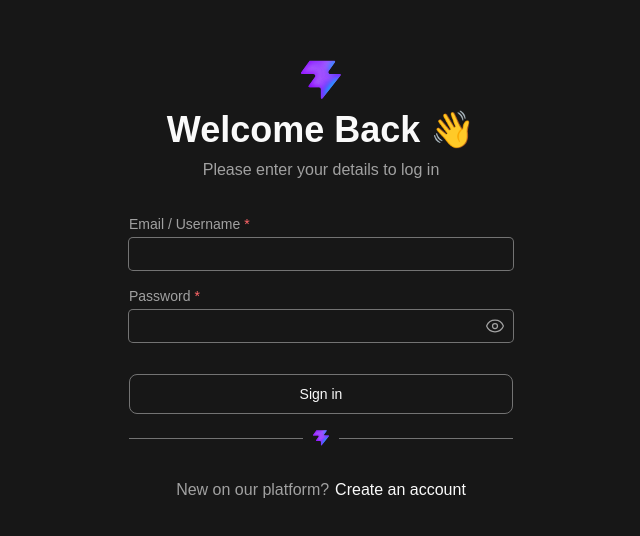
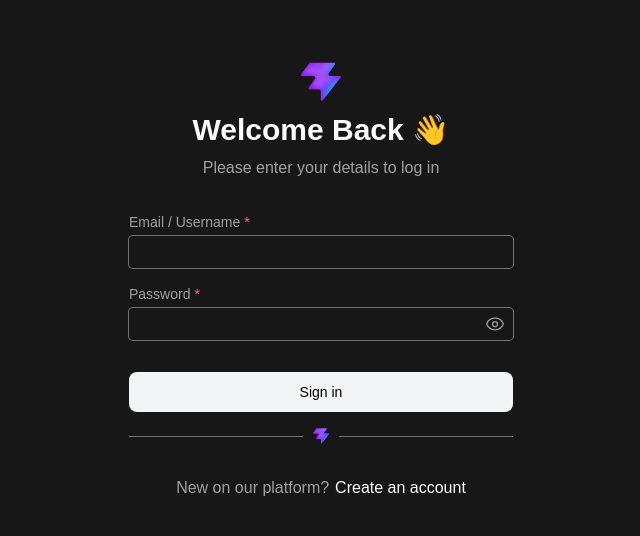
Before and after one commit to V1CTOR-cloud/prueba-tec-peliculas, a React (Vite) app in the folder frontend/: page /login in a window 1280 px wide. Shown: the part 124-660 px from the top of the page, without its empty margins (319-959 px from the left). Built offline with nearby package versions, Linux system fonts and the light colour scheme.

Commit message:
fix: signup, data & Navbar

```diff
--- a/frontend/src/components/Avatar/Avatar.tsx
+++ b/frontend/src/components/Avatar/Avatar.tsx
@@ -10,7 +10,7 @@ interface Props {
   className?: string;
   fullInfo?: {
     name: string;
-    role: string;
+    role?: string;
   };
 }
 
--- a/frontend/src/components/Navbar/Navbar.tsx
+++ b/frontend/src/components/Navbar/Navbar.tsx
@@ -65,7 +65,7 @@ export default function Navbar() {
           <DropdownMenu
             trigger={
               <Avatar
-                name={user!.name}
+                name={user!.fullName}
                 image={user!.avatar}
                 fullInfo={{
                   name: user!.fullName,
--- a/frontend/src/pages/Login.tsx
+++ b/frontend/src/pages/Login.tsx
@@ -44,7 +44,7 @@ export default function Login() {
               />
             </div>
             <div className="flex flex-col gap-2 justify-between items-center">
-              <h1 className="text-4xl font-semibold">Welcome Back 👋</h1>
+              <h1 className="text-3xl font-semibold">Welcome Back 👋</h1>
               <p className="text-neutral-400">
                 Please enter your details to log in
               </p>
@@ -74,7 +74,7 @@ export default function Login() {
             </div>
 
             <div className="flex flex-col gap-4">
-              <Button variant="outline" type="submit" disabled={isSubmitting}>
+              <Button variant="secondary" type="submit" disabled={isSubmitting}>
                 Sign in
               </Button>
               <div className="flex items-center justify-center gap-2.5">
--- a/frontend/src/pages/Register.tsx
+++ b/frontend/src/pages/Register.tsx
@@ -38,7 +38,7 @@ export default function Register() {
   return (
     <div className="min-h-screen flex text-[#FAFAFA]">
       <section className="flex-1 flex items-center justify-center">
-        <div className="flex flex-col gap-4 lg:min-w-96">
+        <div className="flex flex-col gap-4 lg:min-w-96 ">
           <div className="flex flex-col pb-4">
             <div className="mx-auto rounded p-2.5 grid place-content-center w-fit">
               <img
@@ -48,7 +48,7 @@ export default function Register() {
               />
             </div>
             <div className="flex flex-col gap-2 justify-between items-center">
-              <h1 className="text-4xl font-semibold">Create your account ✌️</h1>
+              <h1 className="text-3xl font-semibold">Create Account ✌️</h1>
               <p className="text-neutral-400">
                 Please enter your details to sign up
               </p>
```
